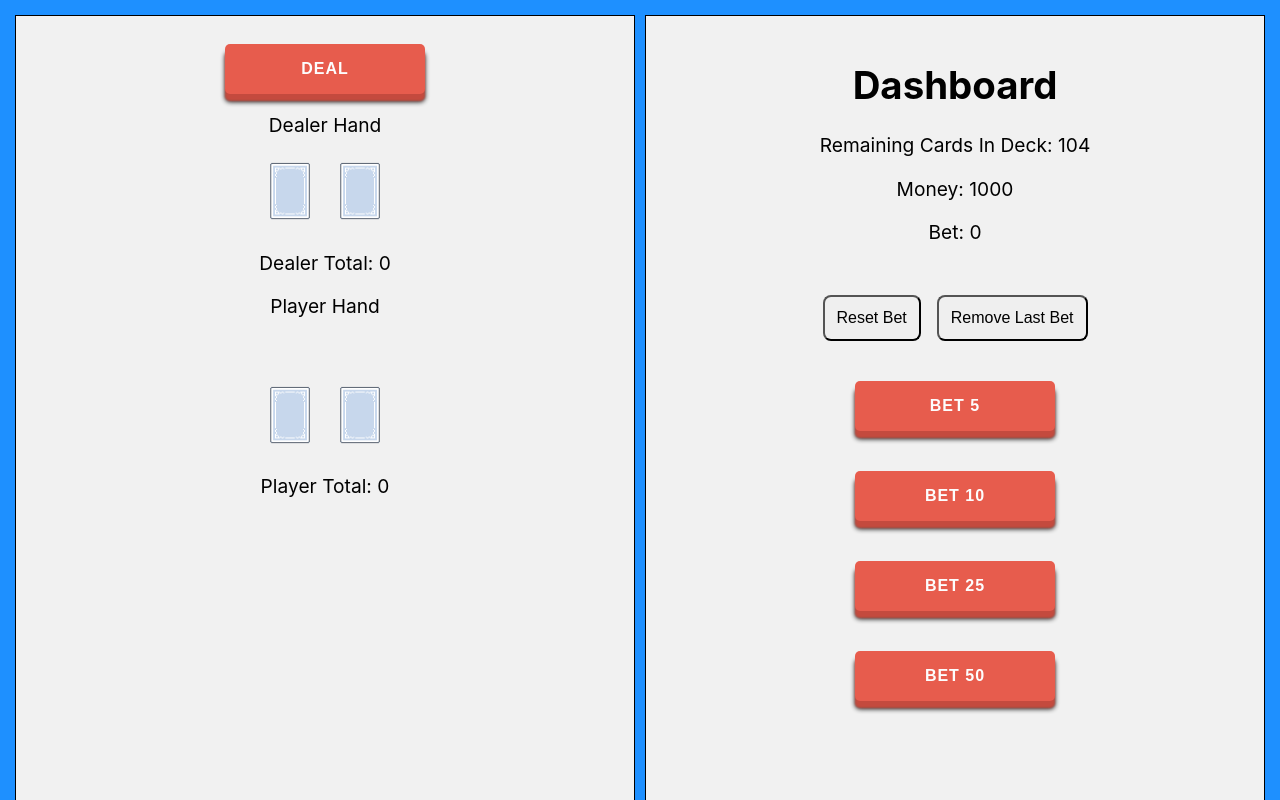
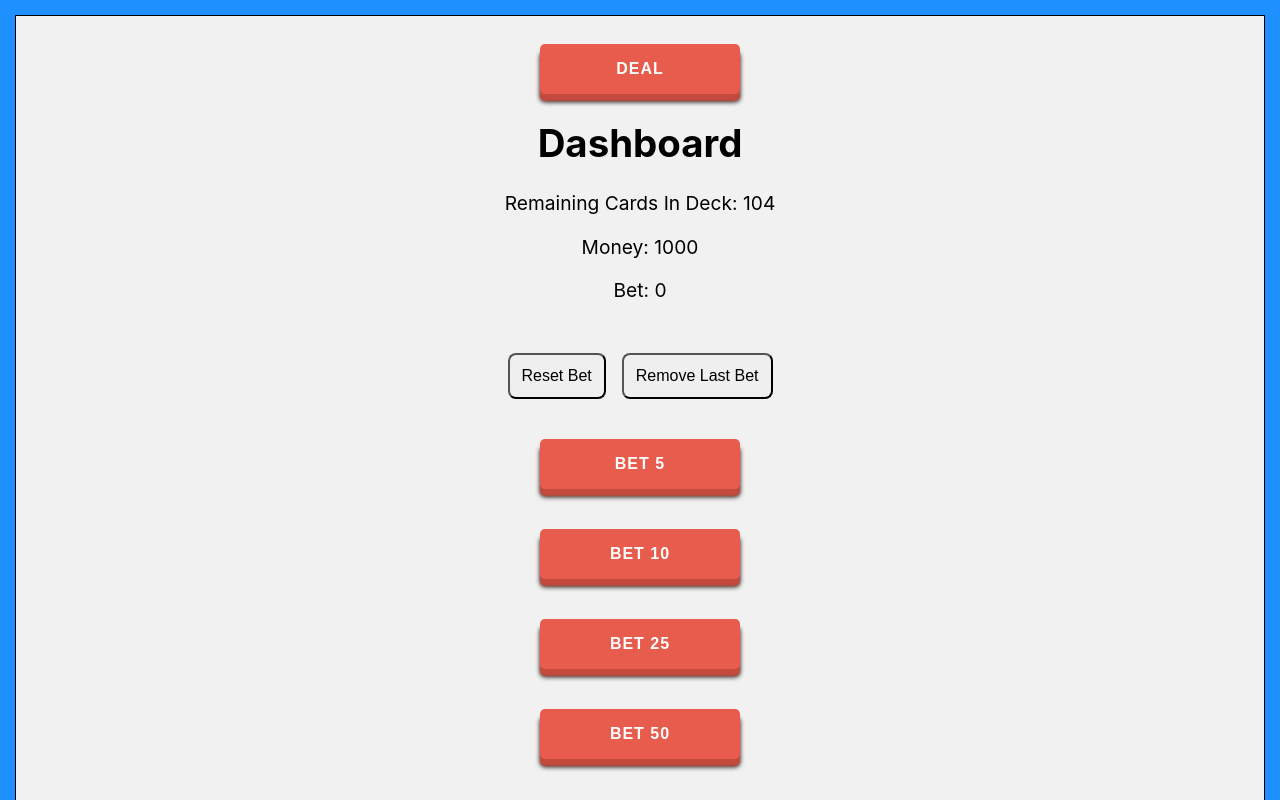
Before and after one commit to kaliuser876/firstwebpage, a React (Create React App) app: page / in a window 1280 px wide. Shown: the top 800 px of the page. Built offline with nearby package versions, Linux system fonts and the light colour scheme.

Commit message:
Edited cards so they would change with the screen size

```diff
--- a/src/App.css
+++ b/src/App.css
@@ -86,14 +86,16 @@ button {
 
 /* Card images */
 .center-image {
-  max-width: 60px;
+  max-width: 140px;
   height: auto;
   margin: 5px;
+  display: inline-block;
 }
 
 @media (max-width: 500px) {
   .center-image {
-    max-width: 40px;
+    max-width: 90px;
+    height: auto;
   }
 }
 
--- a/src/App.js
+++ b/src/App.js
@@ -314,9 +314,11 @@ function calculateBet(){
     const imageKey = `${suit}_of_${value}`;
     const imageSrc = cardImages[imageKey];
 
+    const cardWidth = dimensions.width > 1000 ? 150 : dimensions.width > 600 ? 100 : 70;
+
     // Return the image of said card
     return (
-        <img src={imageSrc} alt={`${value} of ${suit}`} className='center-image' />
+        <img src={imageSrc} alt={`${value} of ${suit}`} className='center-image' style={{width: `${cardWidth}px`}} />
       );
   }
 
@@ -388,9 +390,7 @@ function DisplayValues(props){
 
   return(
     <div className='container'>
-      <div>
-      {!currentGame ? <button className='cool_button' onClick={deal_cards}>Deal</button> : <button className='cool_button'> ----</button>}
-
+      {currentGame && <div>
       <p>Dealer Hand </p>
       {inHand ? <p><DisplayCard cardValue={dealerHand[0]} /><DisplayCard cardValue={-1}/></p> : <p>{displayHand(dealerHand)}</p>}
       {inHand ? <p>Dealer Total: {calculateTotal([dealerHand[0]])}</p> : <p>Dealer Total: {calculateTotal(dealerHand)}</p>}
@@ -400,8 +400,11 @@ function DisplayValues(props){
       <p>{displayHand(playerHand)}</p>
       <p>Player Total: {calculateTotal(playerHand)}</p>
       </div>
-
-      <DisplayValues cardsRemaining={deck.length} money={playerMoney}/>
+      }
+      {!currentGame && <div>
+        <button className='cool_button' onClick={deal_cards}>Deal</button>
+        <DisplayValues cardsRemaining={deck.length} money={playerMoney}/>
+      </div>}
     </div>
   );
 
```
